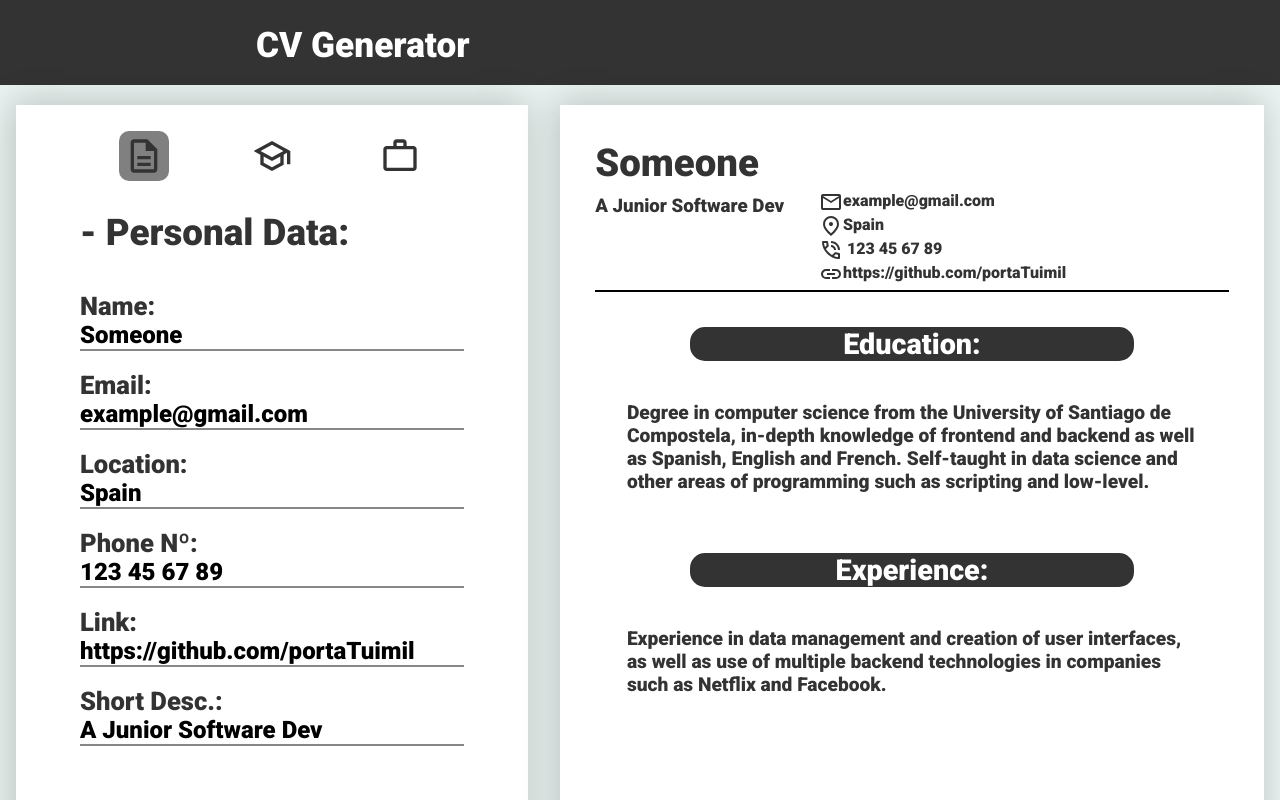
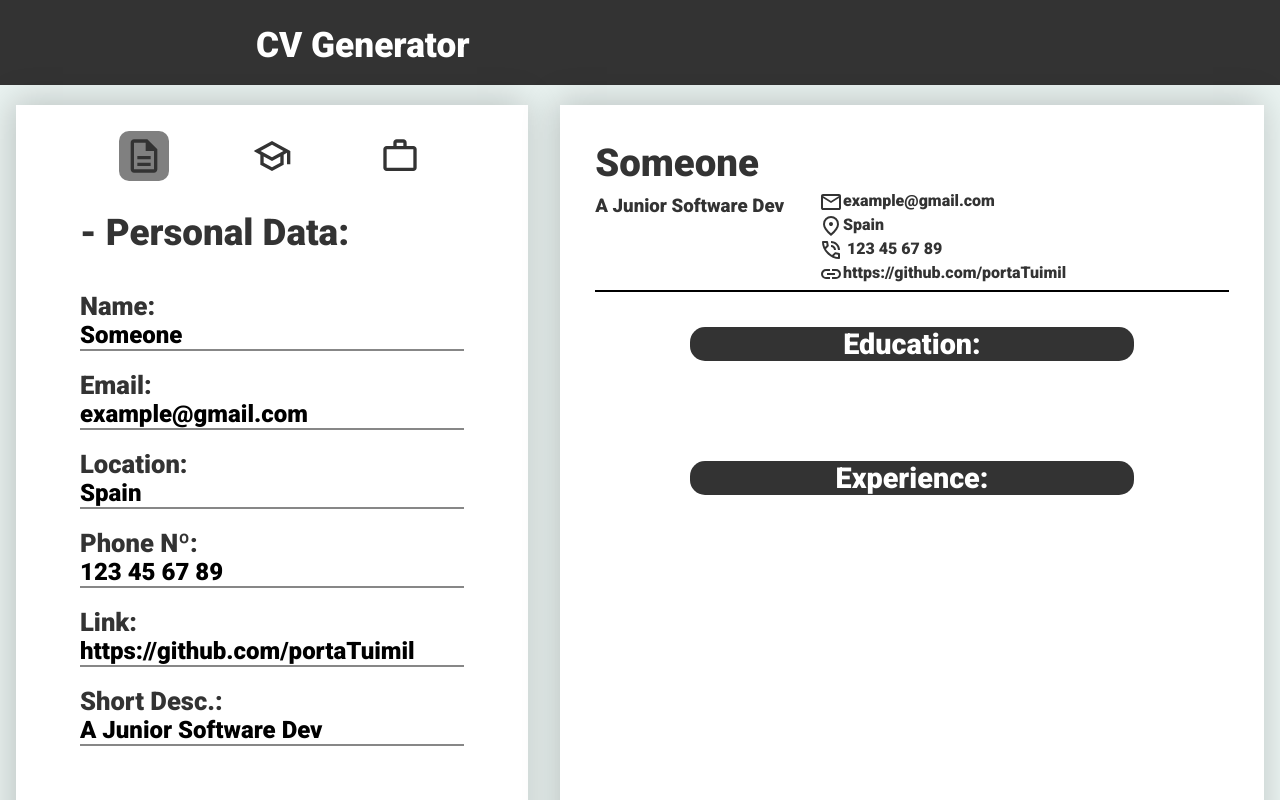
Before and after one commit to portaTuimil/CV_Generator, a React (Vite) app: page / in a window 1280 px wide. Shown: the top 800 px of the page. Built offline with nearby package versions, Linux system fonts and the light colour scheme.

Commit message:
Update App.jsx

```diff
--- a/src/App.jsx
+++ b/src/App.jsx
@@ -54,8 +54,8 @@ function Container(){
     phone:'123 45 67 89',
     link:'https://github.com/portaTuimil',
     shortDesc:'A Junior Software Dev',
-    education:'Degree in computer science from the University of Santiago de Compostela, in-depth knowledge of frontend and backend as well as Spanish, English and French. Self-taught in data science and other areas of programming such as scripting and low-level.',
-    experience:'Experience in data management and creation of user interfaces, as well as use of multiple backend technologies in companies such as Netflix and Facebook.'
+    education:'',
+    experience:''
   });
 
   const handleChange = e => {
```
